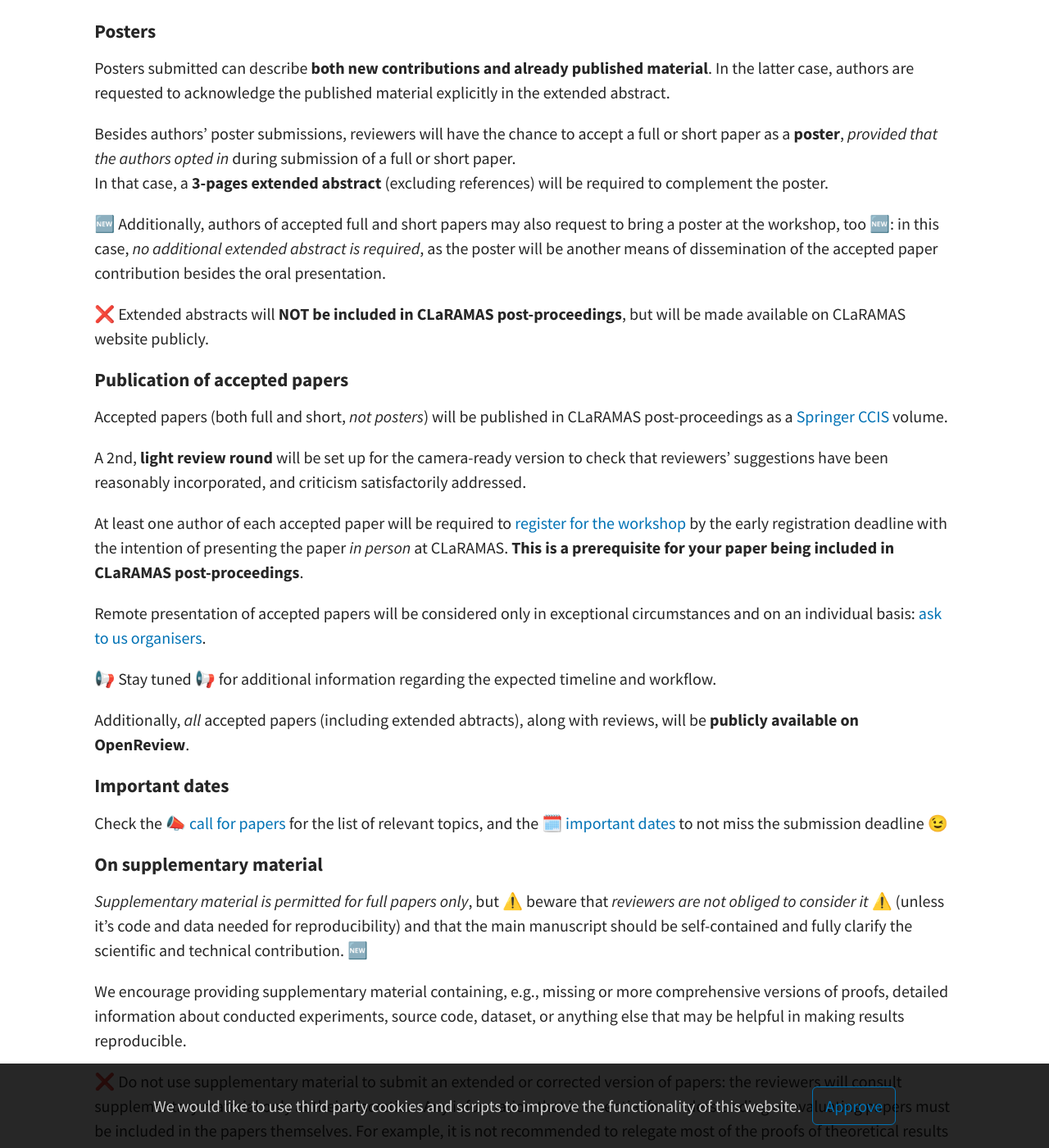
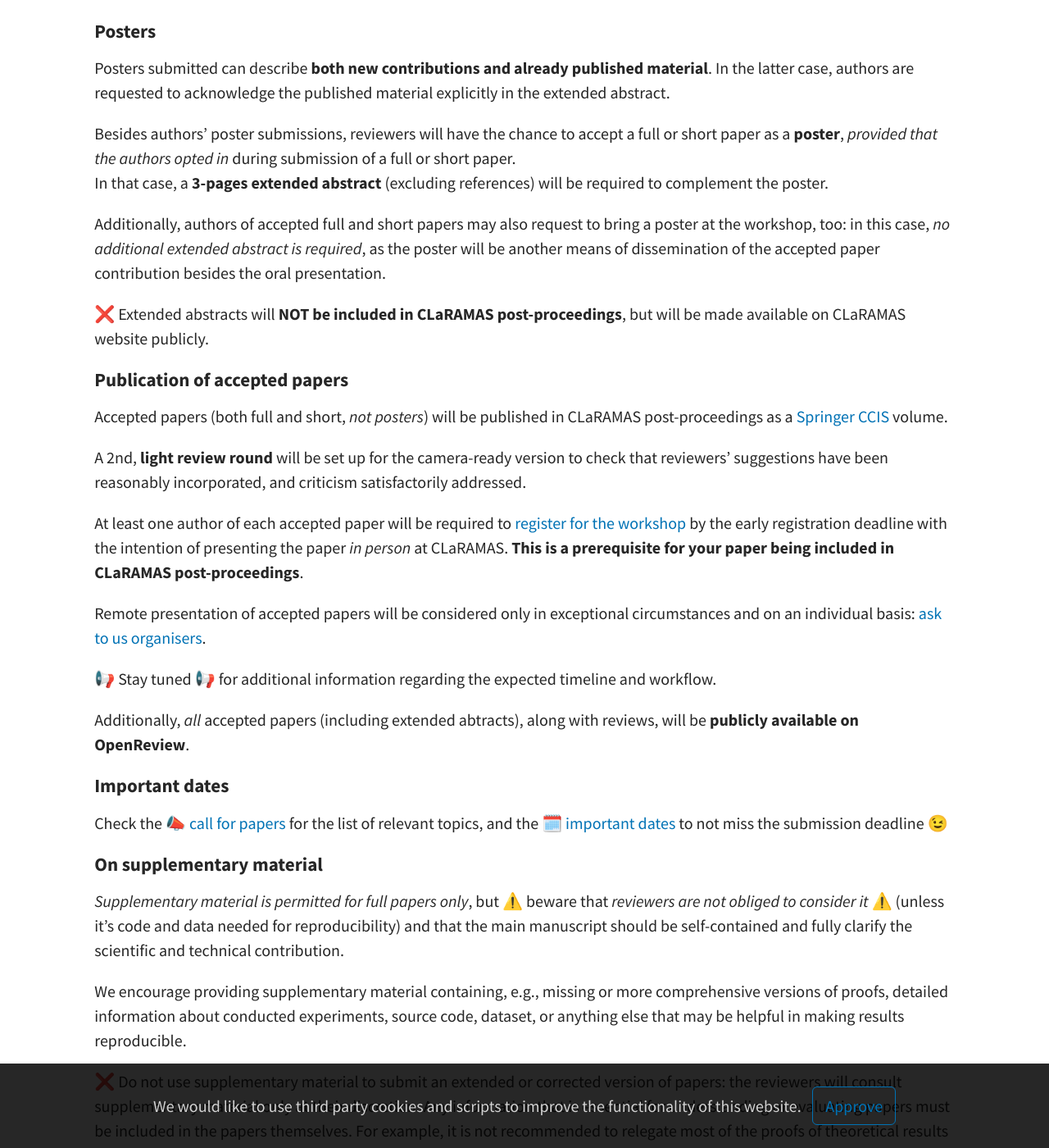
Before and after one commit to CLaRAMAS-workshop/claramas2026, a Jekyll site: the page built from pages/submission.md, in a window 1280 px wide and 1400 px high, scrolled down 1322 px. Shown: the whole window at 82% size. Built offline with Jekyll 4.4.1, drawn with Linux system fonts in a browser that asks for light colours; a script that is not in the unit is left out; some of the changed text lies outside the part shown.

```diff
--- a/pages/submission.md
+++ b/pages/submission.md
@@ -10,7 +10,7 @@ tags: [submission, review, proceedings, publication, papers, keynotes, posters]
 
 The submission link is [https://openreview.net/group?id=ifaamas.org/AAMAS/2026/Workshop/CLaRAMAS](https://openreview.net/group?id=ifaamas.org/AAMAS/2026/Workshop/CLaRAMAS).
 
-🆕 CLaRAMAS welcomes 3 kinds of submission:
+CLaRAMAS welcomes 3 kinds of submission:
 
   - **Full papers**, which must have a **minimum of 10 pages and a maximum of 16** (both excluding references)
   - **Short papers**, which must have **6 pages** (also excluding references)
@@ -62,8 +62,8 @@ reviewers will have the chance to accept a full or short paper as a **poster**,
 In that case, a **3-pages extended abstract** (excluding references)
 will be required to complement the poster.
 
-🆕 Additionally, authors of accepted full and short papers
-may also request to bring a poster at the workshop, too 🆕:
+Additionally, authors of accepted full and short papers
+may also request to bring a poster at the workshop, too:
 in this case, *no additional extended abstract is required*,
 as the poster will be another means of dissemination
 of the accepted paper contribution
@@ -107,7 +107,7 @@ and the 🗓️ [important dates](/claramas2026/dates) to not miss the submissio
 but ⚠️ beware that *reviewers are not obliged to consider it* ⚠️
 (unless it's code and data needed for reproducibility)
 and that the main manuscript should be self-contained
-and fully clarify the scientific and technical contribution. 🆕
+and fully clarify the scientific and technical contribution.
 
 We encourage providing supplementary material containing, e.g.,
 missing or more comprehensive versions of proofs,
```
